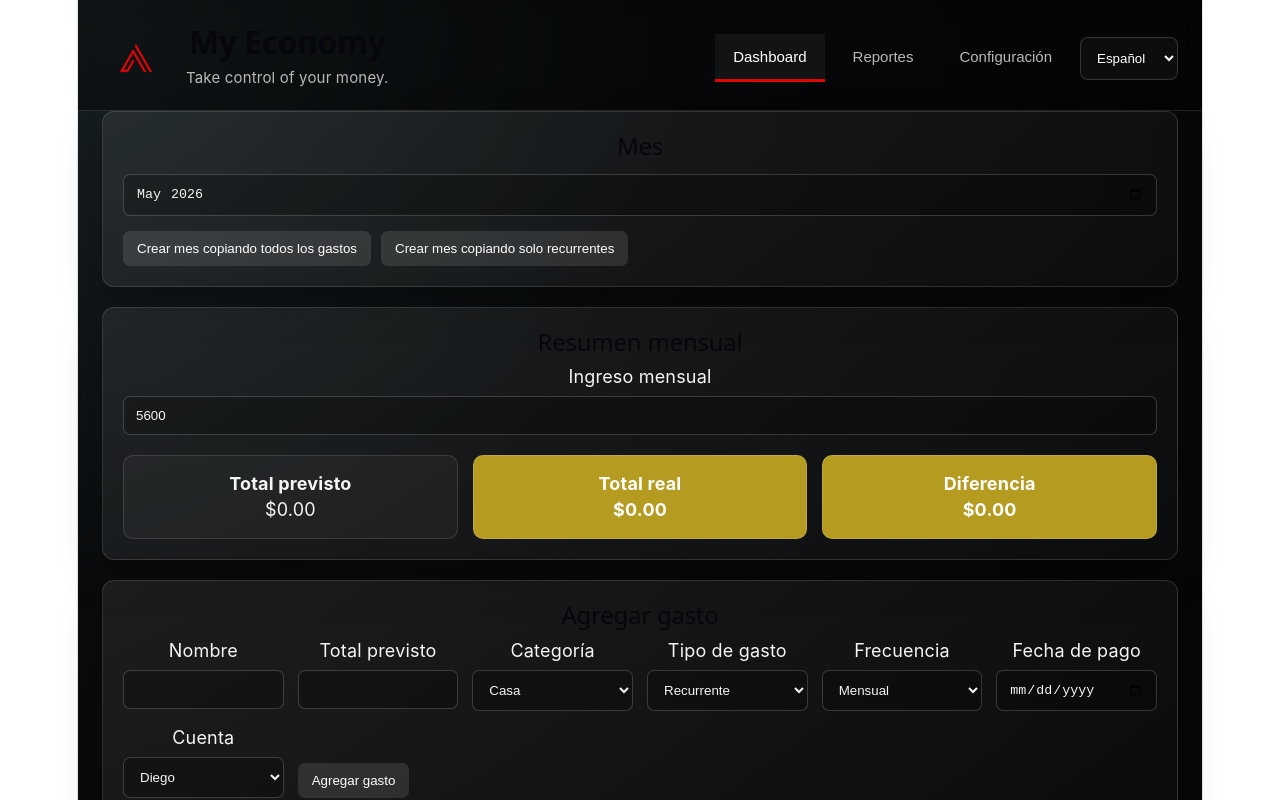
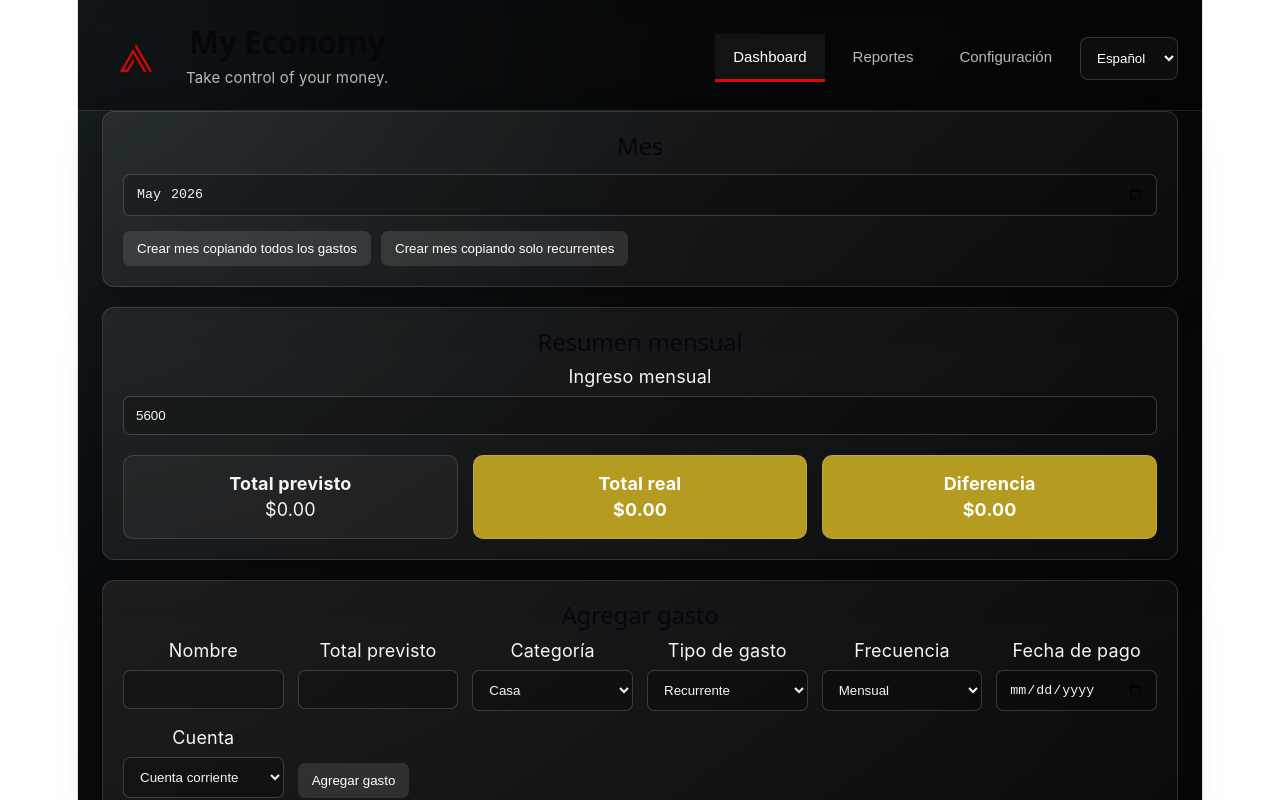
Before and after one commit to Solid1030/my-economy, a React (Vite) app: page / in a window 1280 px wide. Shown: the top 800 px of the page. Built offline with nearby package versions, Linux system fonts and the light colour scheme.

Commit message:
Updated default account names

```diff
--- a/src/App.jsx
+++ b/src/App.jsx
@@ -208,7 +208,8 @@ const defaultCategories = [
 ];
 
 const defaultAccounts = [
-  "Diego",
+  "Cuenta corriente",
+  "Ahorros",
   "RBC",
   "Visa",
   "Mastercard",
@@ -265,7 +266,7 @@ function App() {
     payments: [],
     frequency: "monthly",
     paymentDay: "",
-    account: "Diego",
+    account: "Cuenta corriente",
     category: "Casa",
     expenseType: "recurrent",
   });
```
